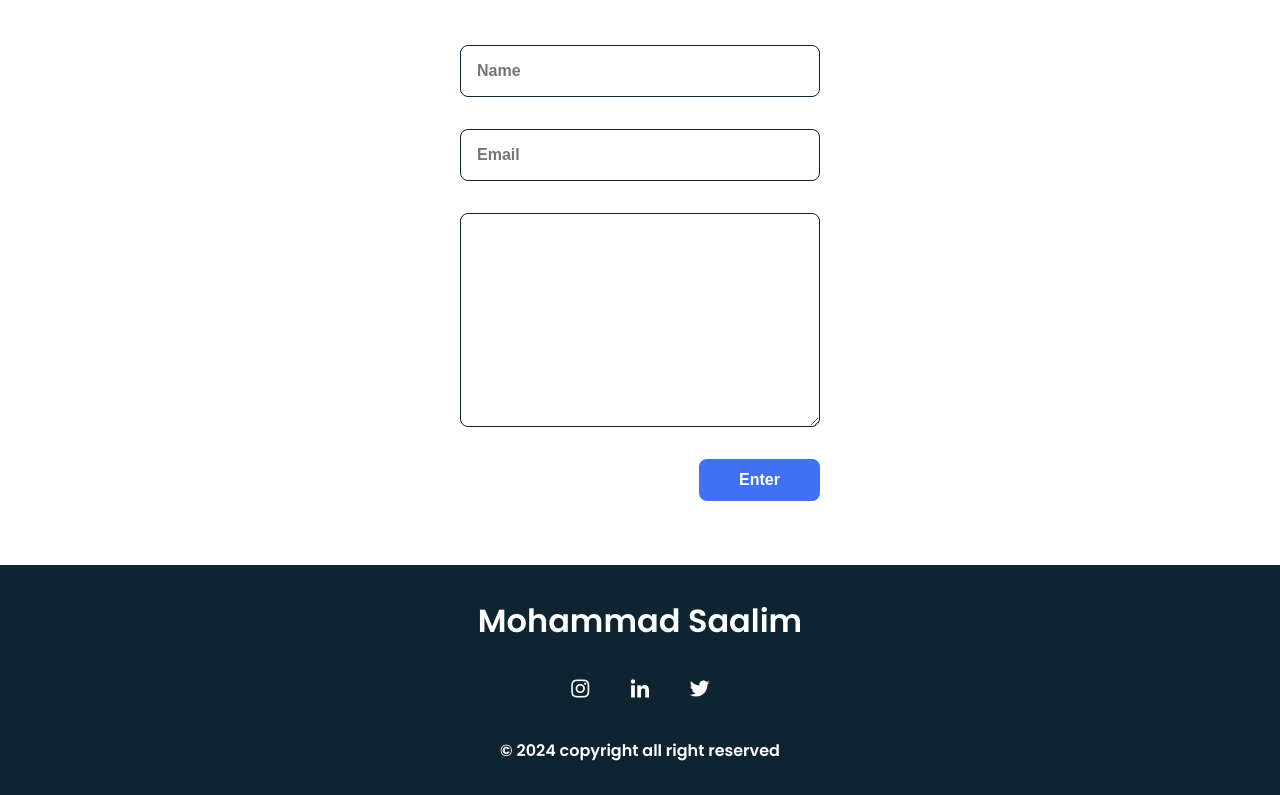
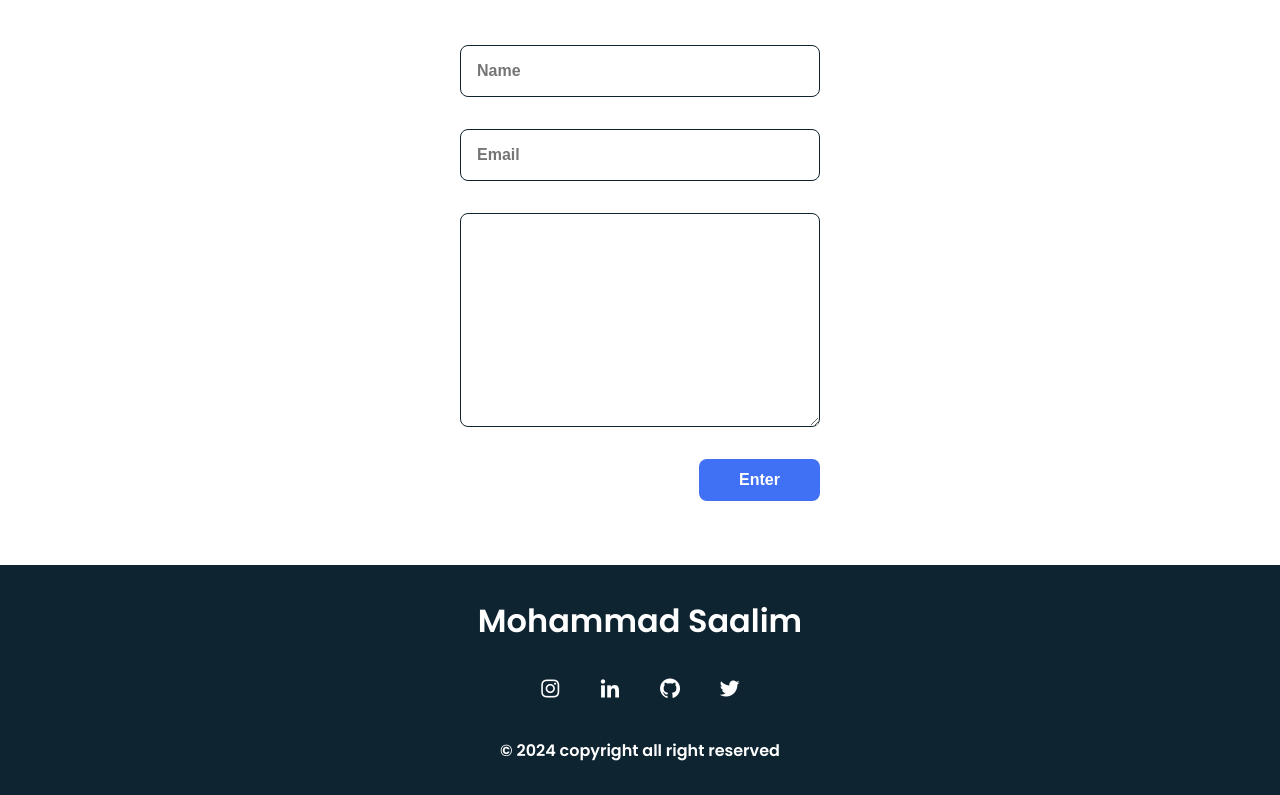
Before and after one commit to D3xt3rh/D3xt3rh.github.io, a plain HTML site: page index.html in a window 1280 px wide. Shown: the part 3792-4587 px from the top of the page. Drawn offline with nearby package versions, Linux system fonts and the light colour scheme.

Commit message:
Update index.html

```diff
--- a/index.html
+++ b/index.html
@@ -225,6 +225,7 @@
 
                 <a href="https://www.instagram.com/not.so.slim/" class="footer__icon"><i class='bx bxl-instagram' ></i></a>
                  <a href="https://http://linkedin.com/in/mohammad-saalim/" class="footer__icon"><i class='bx bxl-linkedin' ></i></a>
+                <a href="https://www.github.com/d3xt3rh/" class="footer__icon"><i class='bx bxl-github'></i></a>
                 <a href="https://twitter.com/SoNotSlim" class="footer__icon"><i class='bx bxl-twitter' ></i></a>
             </div>
             <p>&#169; 2024 copyright all right reserved</p>
```
